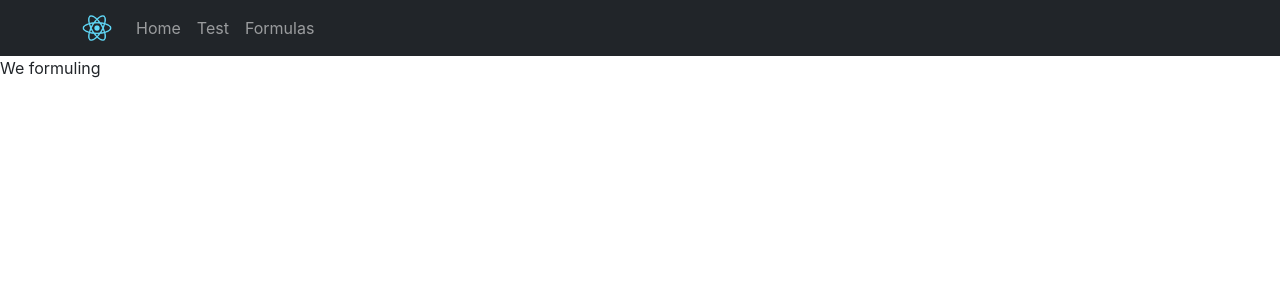
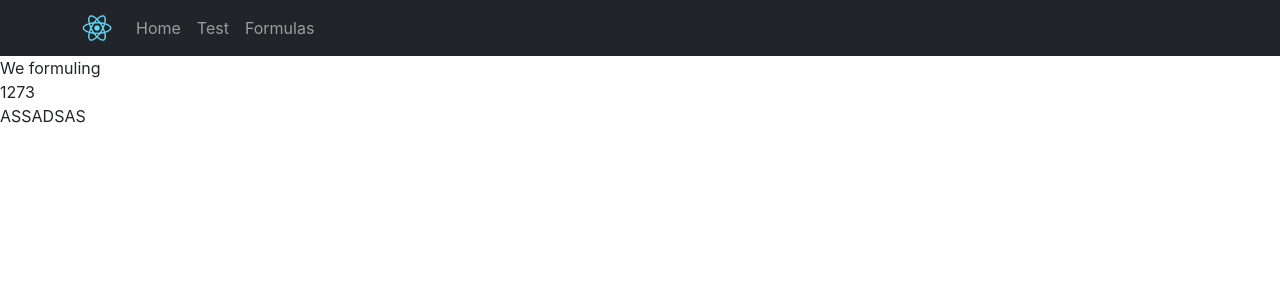
Before and after one commit to Frogpop/Cooking_Platform, a React (Create React App) app: page /formulas in a window 1280 px wide. Shown: the top 300 px of the page. Built offline with nearby package versions, Linux system fonts and the light colour scheme.

Commit message:
singleformula created n imported

```diff
--- a/src/App.js
+++ b/src/App.js
@@ -1,6 +1,8 @@
 import logo from './logo.svg';
 import './App.css';
 import Header from "./Components/Header";
+
+
 
 function App() {
   return (
--- a/src/Components/SingleFormula.js
+++ b/src/Components/SingleFormula.js
@@ -5,7 +5,12 @@ export default class Formulas extends Component{
     render() {
         return(
             <div>
-
+                <div className={"Headline"}>
+                {this.props.headline}
+                </div>
+                <div className={"description"}>
+                    {this.props.instrdescr}
+                </div>
             </div>
         );
     }
--- a/src/Pages/Formulas.js
+++ b/src/Pages/Formulas.js
@@ -1,10 +1,15 @@
 import React,{Component} from "react";
+import SingleFormula from "../Components/SingleFormula";
+export default class Formulas extends Component{
 
-export default class Formulas extends Component{
+
+
     render() {
+        const rec = <SingleFormula headline="1273" instrdescr="ASSADSAS"/>;
         return(
             <div>
                 We formuling
+                {rec}
             </div>
         );
     }
```
